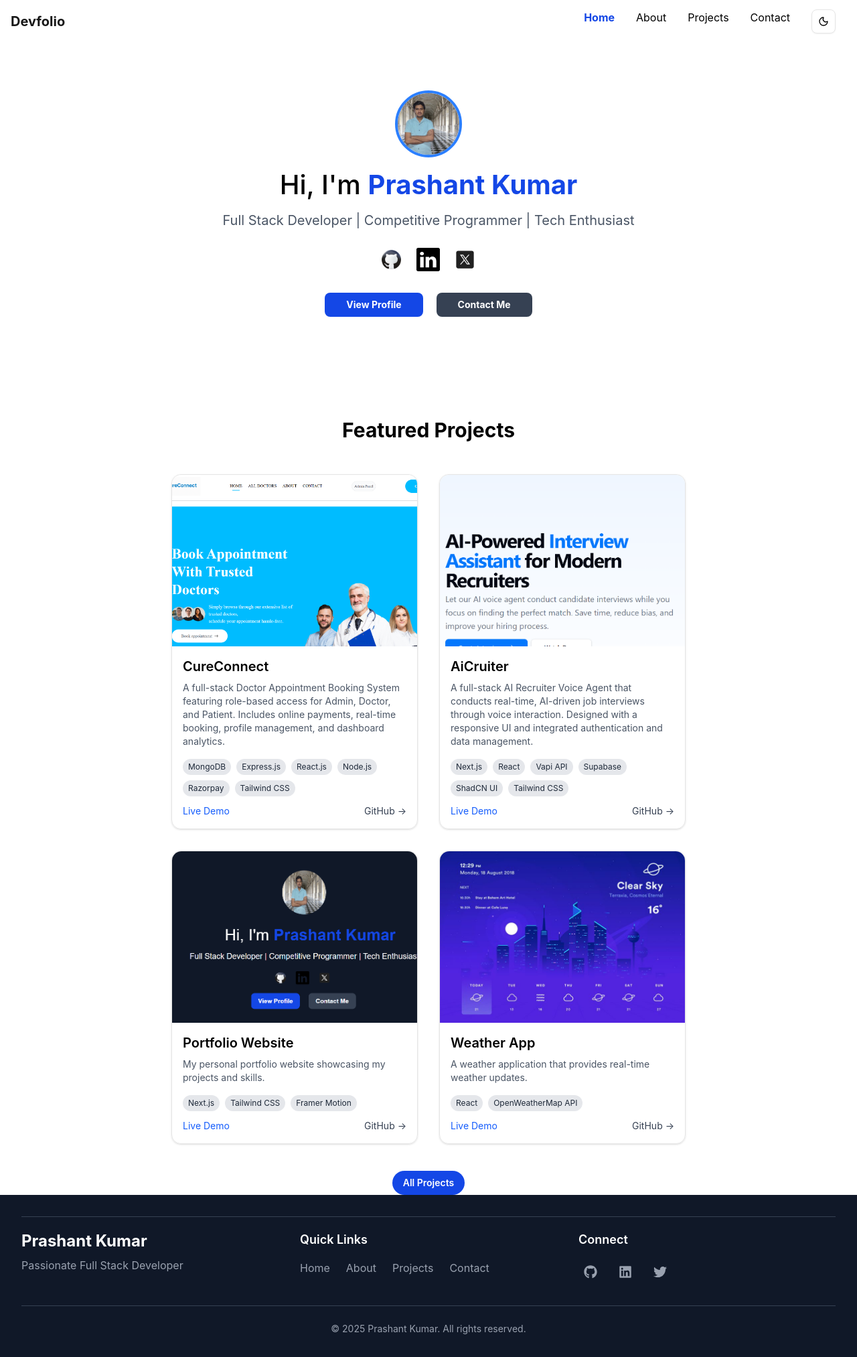
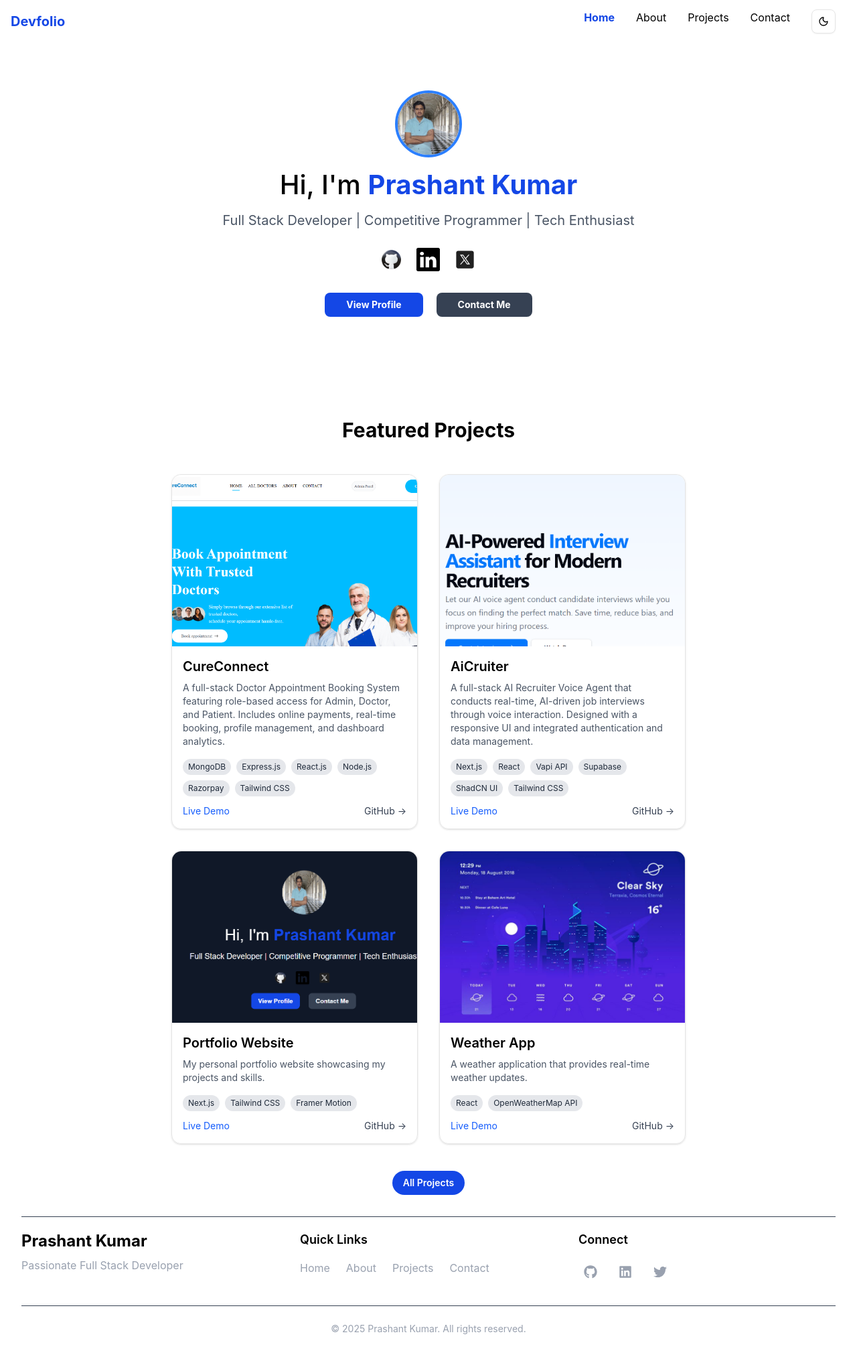
Before and after one commit to Prashant20245/Portfolio, a Next.js app: page / in a window 1280 px wide. Shown: the whole page at 67% size. Built offline with nearby package versions, Linux system fonts and the light colour scheme.

Commit message:
Some changes added

```diff
--- a/src/app/components/Footer.tsx
+++ b/src/app/components/Footer.tsx
@@ -4,7 +4,7 @@ import Link from "next/link";
 
 const Footer = () => {
   return (
-    <footer className="bg-gray-900 text-white py-8 px-4 sm:px-6 lg:px-8">
+    <footer className="bg-white text-black dark:bg-gray-900 dark:text-white transition-colors py-8 px-4 sm:px-6 lg:px-8">
       <hr className="border-t-1 border-gray-700 mb-5" />
 
       <div className="max-w-7xl mx-auto">
--- a/src/app/components/Navbar.tsx
+++ b/src/app/components/Navbar.tsx
@@ -30,7 +30,7 @@ const Navbar = () => {
       <div className="container max-w-7xl mx-auto px-4">
         <div className="flex items-center justify-between h-16">
           {/* Left side - Logo */}
-          <Link href="/" className="text-xl font-bold text-primary">
+          <Link href="/" className="text-xl font-bold text-blue-700">
             Devfolio
           </Link>
 
```
Also changed, not shown: src/app/components/Hero.tsx (+0 -77 lines).
